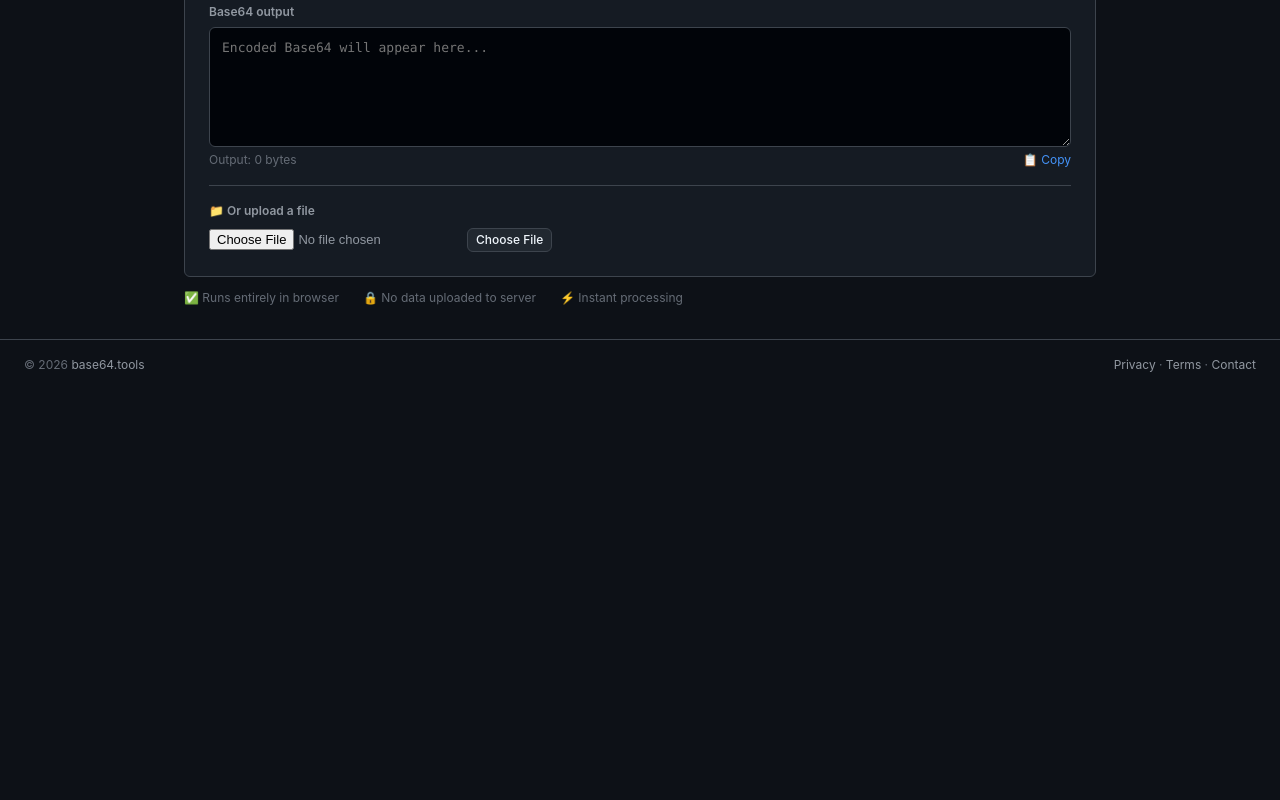
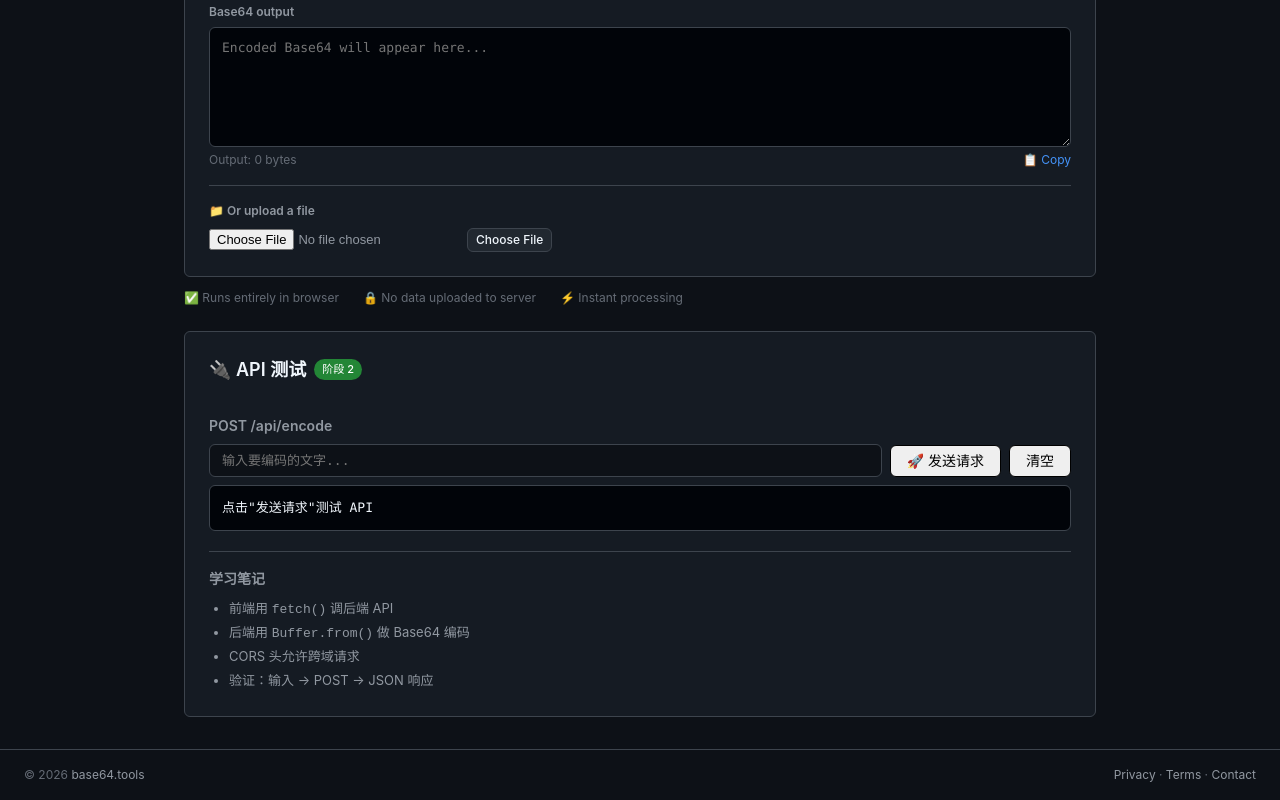
Before and after one commit to DAHUAHA/base64-tools, a plain HTML site: page index.html in a window 1280 px wide. Shown: the part 641-1441 px from the top of the page. Before the commit the page ends 1031 px from the top, so only its background shows below. Drawn offline with Linux system fonts and the light colour scheme.

Commit message:
phase2 step2: add API demo section + fix CSP for inline scripts

```diff
--- a/index.html
+++ b/index.html
@@ -182,6 +182,61 @@
       border-radius: var(--border-radius); padding: 24px; text-align: center;
       margin-bottom: 24px; font-size: 12px; color: var(--body-tertiary);
     }
+
+    /* API Demo Section */
+    .api-demo {
+      background: var(--canvas-muted);
+      border: 1px solid var(--hairline);
+      border-radius: var(--border-radius);
+      padding: 24px;
+      margin-top: 24px;
+    }
+    .api-demo h3 {
+      font-size: 18px;
+      font-weight: 600;
+      margin-bottom: 16px;
+      display: flex;
+      align-items: center;
+      gap: 8px;
+    }
+    .api-demo h3 .badge {
+      font-size: 11px;
+      font-weight: 500;
+      background: var(--primary-green);
+      color: #fff;
+      padding: 2px 8px;
+      border-radius: 12px;
+    }
+    .api-result {
+      background: var(--canvas-inset);
+      border: 1px solid var(--hairline);
+      border-radius: var(--border-radius);
+      padding: 12px;
+      font-family: var(--font-mono);
+      font-size: 13px;
+      margin-top: 8px;
+      white-space: pre-wrap;
+      word-break: break-all;
+      min-height: 40px;
+    }
+    .api-meta {
+      font-size: 12px;
+      color: var(--body-tertiary);
+      margin-top: 8px;
+    }
+    .api-section-title {
+      font-size: 14px;
+      font-weight: 600;
+      color: var(--body-secondary);
+      margin-top: 20px;
+      margin-bottom: 8px;
+      padding-top: 16px;
+      border-top: 1px solid var(--hairline);
+    }
+    .api-section-title:first-of-type {
+      border-top: none;
+      margin-top: 0;
+    }
   </style>
 </head>
 <body>
@@ -287,11 +342,37 @@
       <span class="stat">🔒 No data uploaded to server</span>
       <span class="stat">⚡ <span id="lastTime">Instant</span> processing</span>
     </div>
+
+  <!-- API Demo (Stage 2) -->
+  <div class="api-demo">
+    <h3>🔌 API 测试 <span class="badge">阶段 2</span></h3>
+
+    <div class="api-section-title">POST /api/encode</div>
+    <div class="input-row" style="display:flex; gap:8px; flex-wrap:wrap; align-items:end;">
+      <div style="flex:1; min-width:200px;">
+        <input type="text" id="apiInput" placeholder="输入要编码的文字..."
+               style="width:100%; background:var(--canvas); border:1px solid var(--hairline); border-radius:var(--border-radius); color:var(--ink); font-family:var(--font-mono); font-size:13px; padding:8px 12px; outline:none;">
+      </div>
+      <button class="btn" onclick="callApi()" style="white-space:nowrap;">🚀 发送请求</button>
+      <button class="btn" onclick="document.getElementById('apiResult').textContent=''; document.getElementById('apiMeta').textContent='';" style="white-space:nowrap;">清空</button>
+    </div>
+    <div class="api-result" id="apiResult">点击"发送请求"测试 API</div>
+    <div class="api-meta" id="apiMeta"></div>
+
+    <div class="api-section-title">学习笔记</div>
+    <ul style="font-size:13px; color:var(--body-secondary); line-height:1.8; padding-left:20px;">
+      <li>前端用 <code>fetch()</code> 调后端 API</li>
+      <li>后端用 <code>Buffer.from()</code> 做 Base64 编码</li>
+      <li>CORS 头允许跨域请求</li>
+      <li>验证：输入 → POST → JSON 响应</li>
+    </ul>
+  </div>
+
   </main>
 
   <!-- Footer -->
   <footer class="footer">
-    <span>© 2026 <a href="https://base64.tools">base64.tools</a></span>
+    <span>© 2026 <a href="https://www.zisaac.com">base64.tools</a></span>
     <span>
       <a href="#">Privacy</a> · <a href="#">Terms</a> · <a href="#">Contact</a>
     </span>
@@ -444,6 +525,37 @@
       t.textContent = (type === 'success' ? '✅ ' : '⚠️ ') + msg;
       setTimeout(() => t.classList.remove('show'), 3000);
     }
+
+    /* API Demo - Step 2 */
+    function callApi() {
+      const text = document.getElementById('apiInput').value.trim();
+      if (!text) {
+        document.getElementById('apiResult').textContent = '⚠️ 请先输入文字';
+        return;
+      }
+
+      document.getElementById('apiResult').textContent = '⏳ 请求中...';
+      document.getElementById('apiMeta').textContent = '';
+
+      const startTime = performance.now();
+
+      fetch('/api/encode', {
+        method: 'POST',
+        headers: { 'Content-Type': 'application/json' },
+        body: JSON.stringify({ text })
+      })
+      .then(res => res.json())
+      .then(data => {
+        const elapsed = ((performance.now() - startTime) / 1000).toFixed(2);
+        document.getElementById('apiResult').textContent = JSON.stringify(data, null, 2);
+        document.getElementById('apiMeta').textContent =
+          `✓ 耗时 ${elapsed}s · 状态码 200 · 输入 ${text.length} 字 → 输出 ${data.result.length} 字符`;
+      })
+      .catch(err => {
+        document.getElementById('apiResult').textContent = '❌ 请求失败: ' + err.message;
+        document.getElementById('apiMeta').textContent = '';
+      });
+    }
   </script>
 </body>
 </html>
```
Also changed, not shown: vercel.json.
